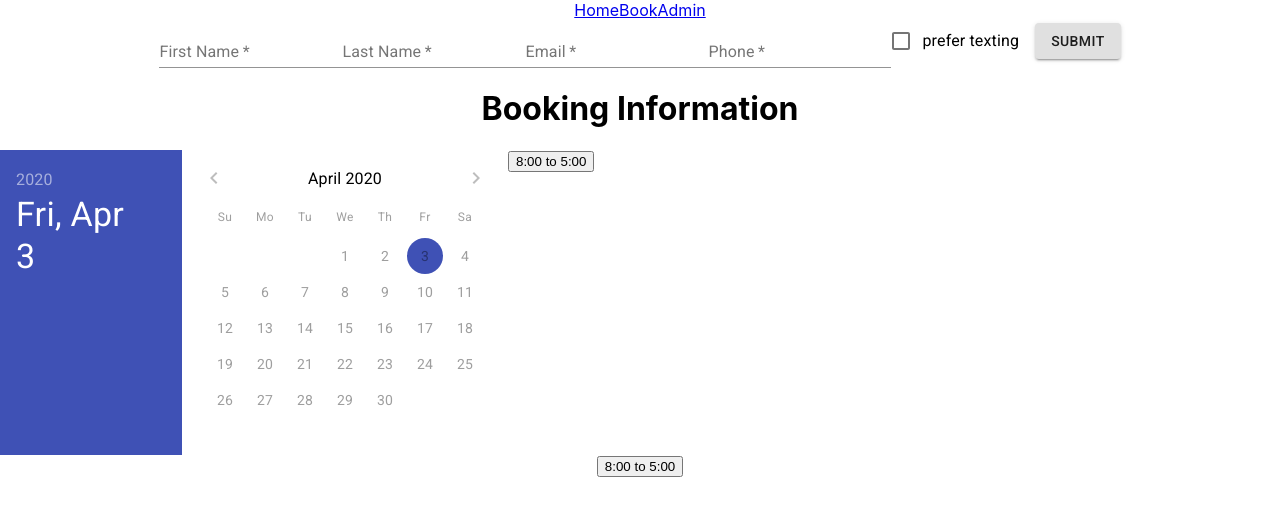
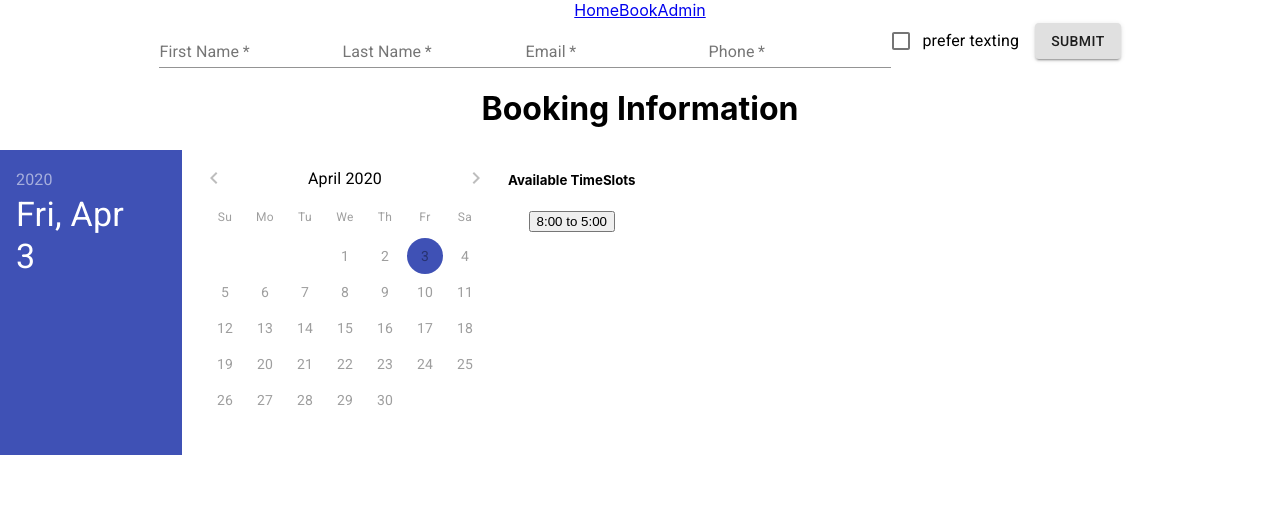
Before and after one commit to julienguyenn/car-detailing-site, a React (Create React App) app in the folder client/: page /book in a window 1280 px wide. Shown: the top 516 px of the page. Built offline with nearby package versions, Linux system fonts and the light colour scheme.

Commit message:
added title

```diff
--- a/client/src/booking/BookingForm.js
+++ b/client/src/booking/BookingForm.js
@@ -37,7 +37,6 @@ export default function BookingForm() {
     <div>
       <ClientInfo clientInputs={clientInputs} changeInputs={changeInputs} send={send}/>
       <BookingDetails/>
-      <TimeSlots />
     </div>
   )
 }
--- a/client/src/booking/TimeSlots.js
+++ b/client/src/booking/TimeSlots.js
@@ -4,8 +4,10 @@ import SingleTimeSlot from "./SingleTimeSlot";
 
 export default function TimeSlots({ currentDate }) {
 
+  console.log(currentDate)
   return (
     <div id="outer-timebox">
+      <h5>Available TimeSlots</h5>
       <div>
         <SingleTimeSlot start={"8:00"} end={"5:00"} />
       </div>
```
